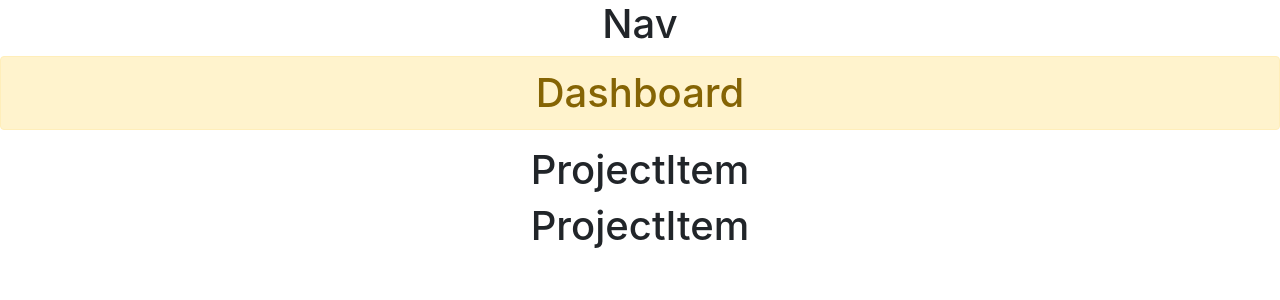
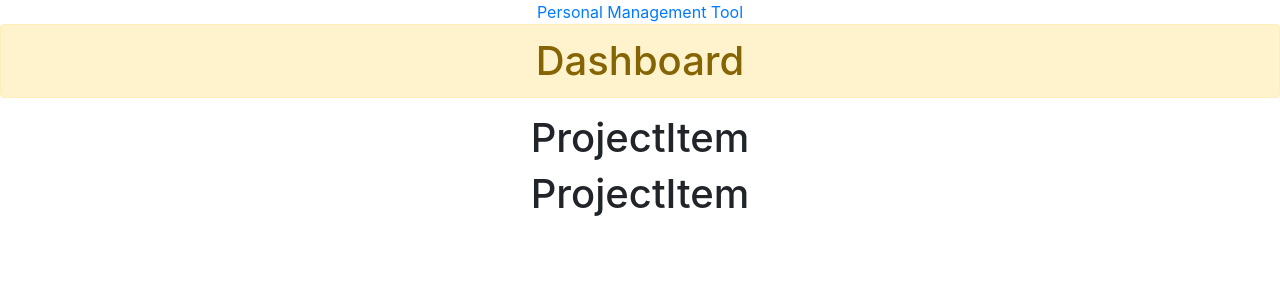
Before and after one commit to joeyskuo/project-board-frontend, a React (Create React App) app: page / in a window 1280 px wide. Shown: the top 300 px of the page. Built offline with nearby package versions, Linux system fonts and the light colour scheme.

Commit message:
added nav html to header

```diff
--- a/src/components/Layout/Header.js
+++ b/src/components/Layout/Header.js
@@ -4,9 +4,11 @@ class Header extends Component {
 
     render() {
         return(
-            <div>
-                <h1>Nav</h1>
-            </div>
+            <nav>
+                <div className="container">
+                    <a href="/">Personal Management Tool</a>
+                </div>
+            </nav>
         )
     }
 }
```
